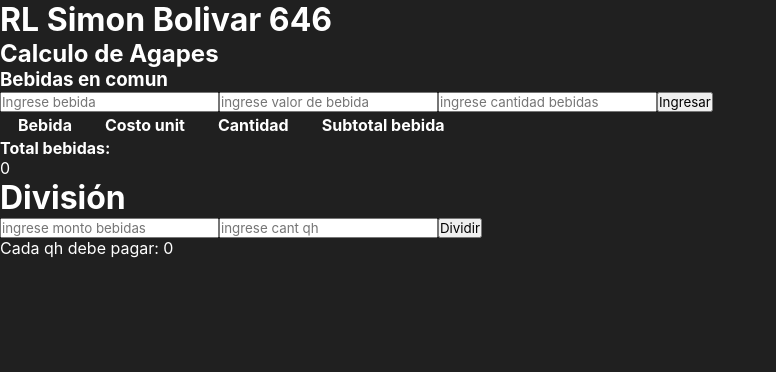
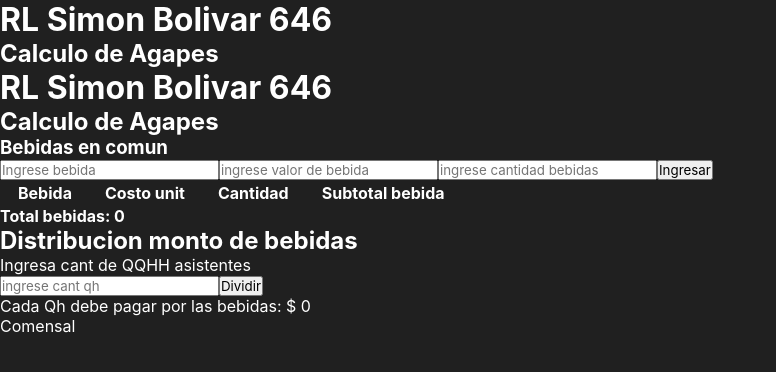
Before and after one commit to elifred2022/agapes, a React (Create React App) app: page / in a window 1280 px wide. Shown: the top 372 px of the page, without its empty margins (0-776 px from the left). Built offline with nearby package versions, Linux system fonts and the light colour scheme.

Commit message:
ya funciona el props para el calculo de bebidas por hermano, voy hacer el router

```diff
--- a/package.json
+++ b/package.json
@@ -8,6 +8,7 @@
     "@testing-library/user-event": "^13.5.0",
     "react": "^18.2.0",
     "react-dom": "^18.2.0",
+    "react-router-dom": "^6.13.0",
     "react-scripts": "5.0.1",
     "web-vitals": "^2.1.4"
   },
--- a/src/App.js
+++ b/src/App.js
@@ -1,25 +1,14 @@
 import React from "react";
 import { GlobalProvider } from "./context/GlobalState";
-
 import Header from "./components/Header";
-
-import TransactionListBebidas from "./components/transactions/bebidas/TransactionListBebidas";
-import TransactionBebidas from "./components/transactions/bebidas/TransactionBebidas";
-import BalanceBebidas from "./components/transactions/bebidas/BalanceBebidas";
-
-import TransactionForm from "./components/transactions/queridoHermano/TransactionFrom";
-import TransactionList from "./components/transactions/queridoHermano/TransactionList";
-import Balance from "./components/transactions/queridoHermano/Balance";
+import { BebidasCalc } from "./components/transactions/bebidas/index";
 
 function App() {
   return (
     <GlobalProvider>
       <Header />
       <h3>Bebidas en comun</h3>
-      <TransactionBebidas />
-
-      <TransactionListBebidas />
-      <BalanceBebidas />
+      <BebidasCalc />
     </GlobalProvider>
   );
 }
--- a/src/components/transactions/bebidas/BalanceBebidas.js
+++ b/src/components/transactions/bebidas/BalanceBebidas.js
@@ -2,7 +2,7 @@ import React from "react";
 import { useGlobalState } from "../../../context/GlobalState";
 import { useState } from "react";
 
-function Balance() {
+function Balance(props) {
   const { transactionsBebidas } = useGlobalState();
 
   const subAmountBebida = transactionsBebidas.map(
@@ -15,14 +15,13 @@ function Balance() {
 
   const resultadoBebidasB = resultadoBebidas;
 
-  //resultado={resultadoBebidasB} <p>{resultadoBebidas} </p>
+  // resultado={resultadoBebidasB} <p>{resultadoBebidas} </p>
 
   return (
     <div>
-      <b>Total bebidas:</b>
+      <b>Total bebidas: </b>
 
-      <p>{resultadoBebidas} </p>
-
+      <b>{resultadoBebidas} </b>
       <BalanceB resultado={resultadoBebidasB} />
     </div>
   );
@@ -31,107 +30,35 @@ function Balance() {
 function BalanceB(props) {
   // ---
 
-  const [totalBebidas, setTotalBebidas] = useState();
+  const res = props.resultado;
+
+  const funcionB = () => {
+    // console.log(props.resultado); // Imprimirá 'Hola, soy el resultado de la Función A'
+  };
+
+  // Llamar a la función B
+  funcionB();
+
+  //-------
+  //const totalBebidas = res;
+  const [totalBebidas = res, setTotalBebidas] = useState();
   const [denominator, setDenominator] = useState();
   const [result, setResult] = useState(0);
+
+  /*
 
   const handleNumeratorChange = (e) => {
     setTotalBebidas(Number(e.target.value));
   };
 
-  const handleDenominatorChange = (e) => {
-    setDenominator(Number(e.target.value));
-  };
-
-  const handleDivision = () => {
-    setResult(totalBebidas / denominator);
-  };
-
-  const funcionB = () => {
-    console.log(props.resultado); // Imprimirá 'Hola, soy el resultado de la Función A'
-  };
-
-  funcionB();
-
-  return (
-    <div>
-      <h1>División</h1>
-
-      <input
+  <input
         type="number"
         value={totalBebidas}
         onChange={handleNumeratorChange}
         placeholder="ingrese monto bebidas"
       />
 
-      <input
-        type="number"
-        value={denominator}
-        onChange={handleDenominatorChange}
-        placeholder="ingrese cant qh"
-      />
-      <button onClick={handleDivision}>Dividir</button>
-      <p>Cada qh debe pagar: {result}</p>
-    </div>
-  );
-}
-
-export default Balance;
-
-/*
-
-  <h2>${totalBebidasB} </h2>
-
-function PorQh(props) {
-  //const { addTransaction } = useGlobalState();
-  const [cantQh, setCantQh] = useState();
-  const [amountCqh, setAmountCqh] = useState();
-  const [calcCadaQh, setCalcCadaQh] = useState();
-
-  const onSubmit = (e) => {
-    e.preventDefault();
-    const calcCadaQh = (cantQh, amountCqh) => {
-      calcCadaQh = cantQh / amountCqh;
-    };
-    console.log(cantQh, amountCqh, calcCadaQh);
-  };
-
-  return (
-    <div>
-      <form className="formIngreso__bebida" onSubmit={onSubmit}>
-        <input
-          type="number"
-          step="0.01"
-          placeholder="ingrese cant qh"
-          onChange={(e) => setCantQh(e.target.value)}
-        />
-
-        <input
-          type="number"
-          step="0.01"
-          placeholder="ingrese monto bebidas"
-          onChange={(e) => setAmountCqh(e.target.value)}
-        />
-
-        <button>Calcular</button>
-
-        <p> </p>
-      </form>
-    </div>
-  );
-}  */
-
-/*  funcion dividir:
-
-function CadaQh(props) {
-  const [totalBebidas, setTotalBebidas] = useState();
-
-  const [denominator, setDenominator] = useState();
-  const [result, setResult] = useState(0);
-
-  const handleNumeratorChange = (e) => {
-    setTotalBebidas(Number(e.target.value));
-  };
+  */
 
   const handleDenominatorChange = (e) => {
     setDenominator(Number(e.target.value));
@@ -143,14 +70,9 @@ function CadaQh(props) {
 
   return (
     <div>
-      <h1>División</h1>
-      <input
-        type="number"
-        value={totalBebidas}
-        onChange={handleNumeratorChange}
-        placeholder="ingrese monto bebidas"
-      />
+      <h2>Distribucion monto de bebidas</h2>
 
+      <p>Ingresa cant de QQHH asistentes</p>
       <input
         type="number"
         value={denominator}
@@ -158,14 +80,11 @@ function CadaQh(props) {
         placeholder="ingrese cant qh"
       />
       <button onClick={handleDivision}>Dividir</button>
-      <p>Cada qh debe pagar: {result}</p>
+      <p>Cada Qh debe pagar por las bebidas: $ {result}</p>
     </div>
   );
 }
-
-
-
-*/
+export default Balance;
 
 /*  --------------------------- chat gpt usar funciones co otras funciones;
 
@@ -204,4 +123,5 @@ function FuncionB(props) {
 
 export default FuncionA;
 
-*/
+
+------------------------------------------------------------------------------*/
--- a/src/components/transactions/bebidas/TransactionBebidas.js
+++ b/src/components/transactions/bebidas/TransactionBebidas.js
@@ -7,20 +7,20 @@ function TransactionBebidas() {
   const [bebida, setBebida] = useState();
   const [cantBebida, setCantBebida] = useState();
   const [amountBebida, setAmountBebida] = useState();
-  const [subAmountBebida, setSubAmountBebida] = useState();
-  const [cantQh, setCantQh] = useState();
+  //const [subAmountBebida, setSubAmountBebida] = useState();
+  // const [cantQh, setCantQh] = useState();
 
   const onSubmit = (e) => {
     e.preventDefault();
     addTransaction({
       id: window.crypto.randomUUID(), // esto genera ID automaticamente
-      cantQh,
+
       bebida,
       cantBebida,
       amountBebida: +amountBebida,
       subAmountBebida: +amountBebida * cantBebida,
     });
-    console.log(cantQh, bebida, cantBebida, amountBebida, subAmountBebida);
+    console.log(bebida, cantBebida, amountBebida);
   };
 
   return (
--- /dev/null
+++ b/src/components/transactions/bebidas/index.jsx
@@ -0,0 +1,17 @@
+import React from "react";
+import TransactionBebidas from "./TransactionBebidas";
+import TransactionListBebidas from "./TransactionListBebidas";
+import Balance from "./BalanceBebidas";
+
+export const BebidasCalc = () => {
+
+    return (
+        <div>
+            <TransactionBebidas />
+            <TransactionListBebidas />
+            <Balance/>
+        </div>
+
+
+    );
+  };
--- /dev/null
+++ b/src/components/transactions/queridoHermano/index.jsx
@@ -0,0 +1,14 @@
+import React from "react";
+
+
+
+export const Comensal = () => {
+
+    return (
+        <div>
+            <p>Comensal</p>
+        </div>
+
+
+    );
+  };
--- a/src/index.js
+++ b/src/index.js
@@ -3,9 +3,26 @@ import ReactDOM from "react-dom/client";
 import "./index.css";
 import App from "./App";
 import reportWebVitals from "./reportWebVitals";
+import { BrowserRouter } from "react-router-dom";
+import Header from "./components/Header";
+import { GlobalProvider } from "./context/GlobalState";
+import { BebidasCalc } from "./components/transactions/bebidas/index";
+import { Comensal } from "./components/transactions/queridoHermano";
 
 const root = ReactDOM.createRoot(document.getElementById("root"));
-root.render(<App />);
+root.render(
+  <BrowserRouter>
+    <Header />
+    <GlobalProvider>
+      <Header />
+      <h3>Bebidas en comun</h3>
+      <BebidasCalc />
+      <Comensal />
+    </GlobalProvider>
+  </BrowserRouter>
+);
+
+// SEGUIR COPIANDOME DEL APP DE BOKADILLOSPRECIOS PARA HACER LOS ROUTER VER EL ARCHIVO LAYOU
 
 // If you want to start measuring performance in your app, pass a function
 // to log results (for example: reportWebVitals(console.log))
```
Also changed, not shown: 1 other file (tests, documents, lock files or other folders).
